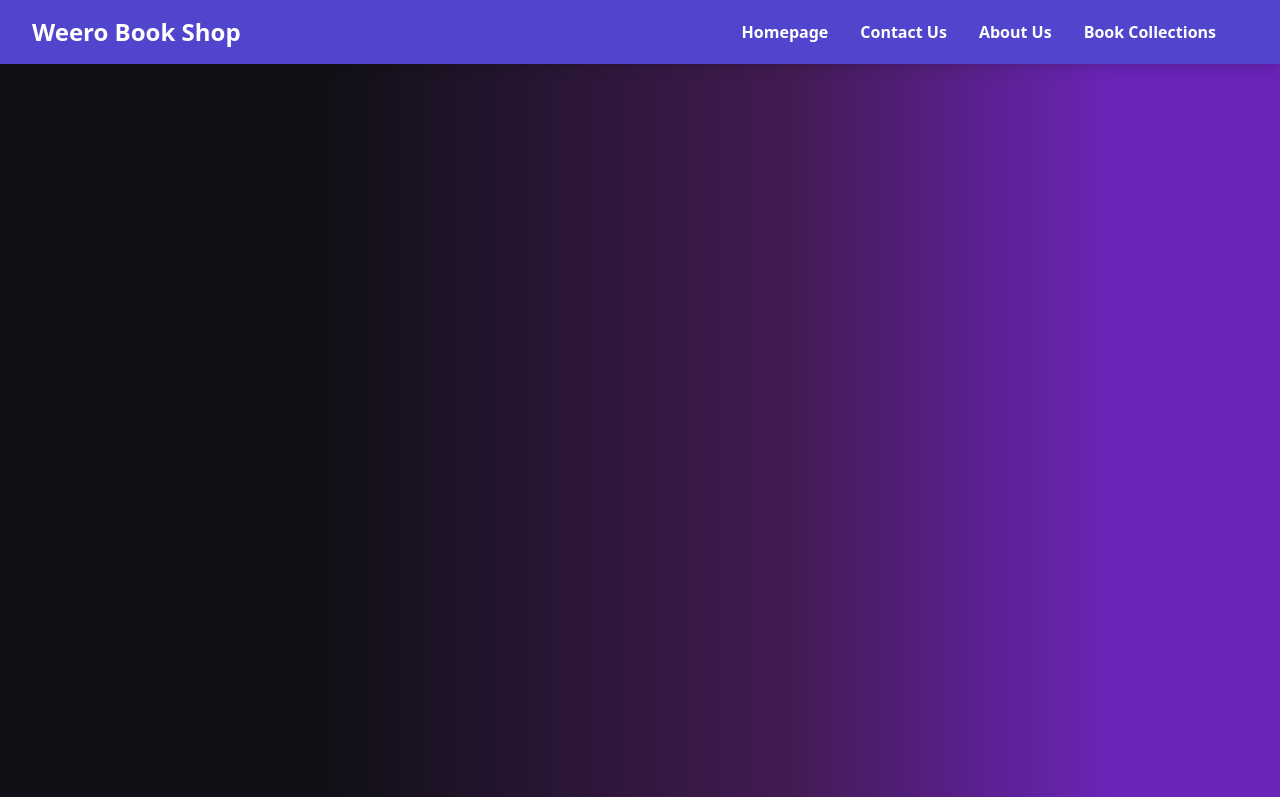
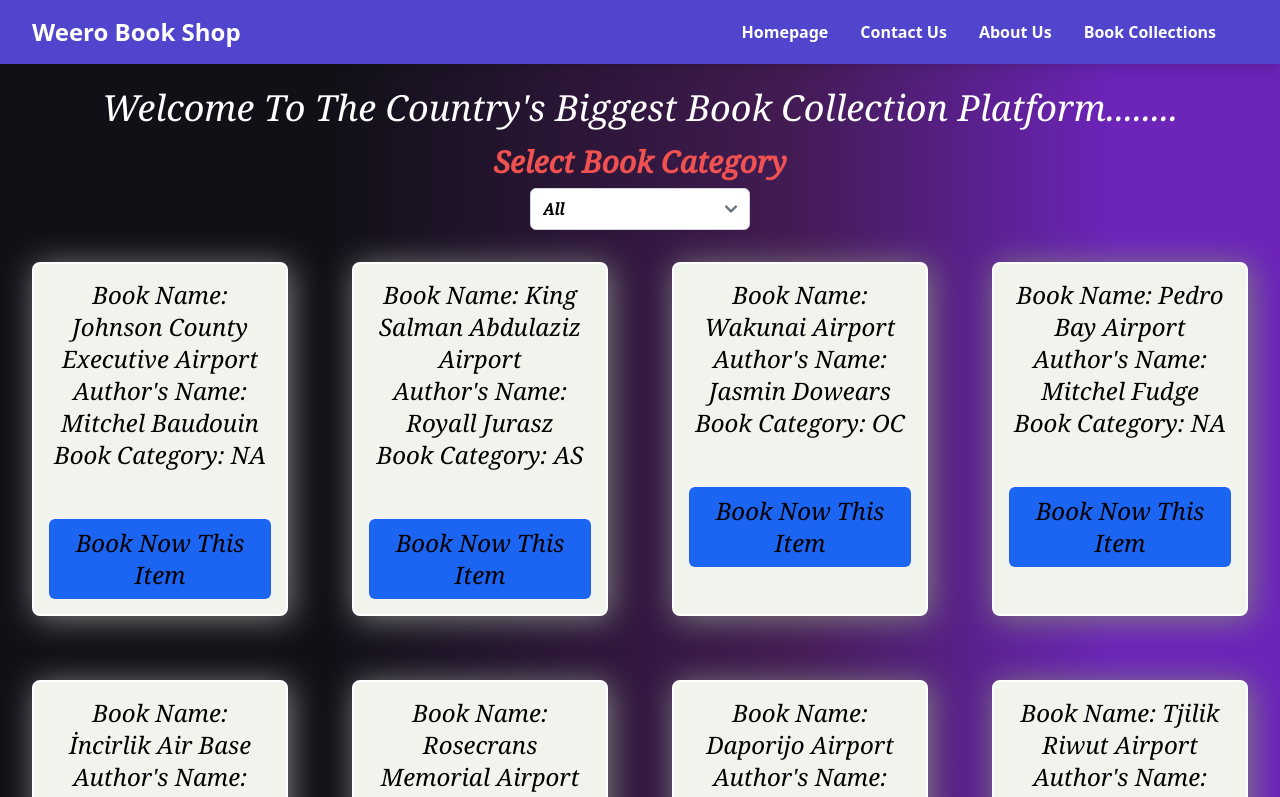
Before and after one commit to RazuAhmad/weero-digital-book-library, a React (Create React App) app: page /book_collections in a window 1280 px wide. Shown: the top 797 px of the page. Built offline with nearby package versions, Linux system fonts and the light colour scheme.

Commit message:
completed

```diff
--- a/src/App.js
+++ b/src/App.js
@@ -4,6 +4,8 @@ import Navbar from './Components/Navbar/Navbar'
 import ContactUs from './Components/ContactUs/ContactUs'
 import { Route, Routes } from 'react-router-dom'
 import HomePage from './Components/HomePage/HomePage'
+import BooksCollection from './Components/BooksCollection/BooksCollection'
+import BookingPage from './Components/BookingPage/BookingPage'
 
 
 function App() {
@@ -14,6 +16,8 @@ function App() {
       <Routes>
      <Route path='/' element={<HomePage/>} />
         <Route path='/contact_us' element={<ContactUs/>} />
+        <Route path='/book_collections' element={<BooksCollection/>} />
+        <Route path='/booking_page/:id' element={<BookingPage/>}  />
       </Routes>
     </div>
   )
--- /dev/null
+++ b/src/Components/BookingPage/BookingPage.js
@@ -0,0 +1,20 @@
+import React from 'react'
+import { useParams } from 'react-router-dom'
+import fakeData from "../../fakeData/fakeData.json";
+
+function BookingPage(props) {
+    const {id}=useParams();
+
+const selectedItem=fakeData.find((element)=>element.stringifyId===id);
+console.log(selectedItem);
+  return (
+    <div className='text-white '>
+        <h1 className="text-6xl text-center">Your Booking Item Id: {id}</h1>
+        <h1 className='text-5xl text-center'>Welcome to the Booking Page</h1>
+
+        <h2 className='text-center text-2xl'>This is where from you can book this item.</h2>
+    </div>
+  )
+}
+
+export default BookingPage
--- a/src/Components/BooksCollection/BooksCollection.css
+++ b/src/Components/BooksCollection/BooksCollection.css
@@ -0,0 +1,10 @@
+
+
+.singleBookItem{
+    box-shadow: 3px 3px 32px gray;
+  margin: 32px;
+  padding: 15px;
+  text-align: center;
+  border-radius: 8px;
+  background-color: #f1f4ed;
+}
--- a/src/Components/BooksCollection/BooksCollection.js
+++ b/src/Components/BooksCollection/BooksCollection.js
@@ -0,0 +1,64 @@
+import React from 'react'
+import "./BooksCollection.css"
+import fakeDatas from "../../fakeData/fakeData.json";
+import { Link } from 'react-router-dom';
+
+
+
+function BooksCollection() {
+
+  const categoryHandler=(e)=>{
+console.log(e.target.value);
+
+
+  }
+
+  return (
+    <div className='textHeader_font'>
+        <h1 className='text-white text-4xl text-center mt-6'>Welcome To The Country's Biggest Book Collection Platform........</h1>
+
+        <div className='flex flex-col items-center text-center text-white text-xl font-bold mt-4'>
+         <p className='text-red-500 text-3xl mb-2'>
+          Select Book Category
+         </p>
+
+         <p className='text-black '>
+         <select
+         onChange={categoryHandler}
+            className='class="text-2xl w-full block px-3 py-2 border border-gray-300 bg-white rounded-md shadow-sm focus:outline-none focus:ring-indigo-500 focus:border-indigo-500 '
+            id="currency"
+          >
+            <option value="all">All</option>
+            <option value="self help">Self help</option>
+            <option value="Motivational">Motivational</option>
+            <option value="History">History</option>
+            <option value="Software development">Software development</option>
+          </select>
+         </p>
+
+
+        </div>
+
+          <div className='grid grid-cols-1 sm:grid-cols-2 md:grid-cols-3 lg:grid-cols-4 text-2xl'>
+
+            {
+              fakeDatas.map((item)=> <div className='border-2 border-solid border-white singleBookItem' key={item.id}>
+
+              <h1>Book Name: {item.bookName}</h1>
+          <h2>Author's Name: {item.author}</h2>
+          <h2>Book Category: {item.category}</h2>
+
+  <br />
+  <p className="mt-4"><Link to={`/booking_page/${item.id}`}><button className='bg-blue-600 rounded-md text-black px-6 py-2 hover:bg-black hover:text-white '>Book Now This Item</button></Link></p>
+              </div>)
+            }
+
+
+
+          </div>
+
+    </div>
+  )
+}
+
+export default BooksCollection
--- a/src/Components/Navbar/Navbar.js
+++ b/src/Components/Navbar/Navbar.js
@@ -64,7 +64,7 @@ function Navbar() {
               <Link to="/contact_us" onClick={() =>setIsOpen(false)} className="text-white hover:text-black hover:underline hover:underline-offset-4">Contact Us</Link>
               </p>
             <p className='mb-2'>
-              <Link to="/booking_page" onClick={() =>setIsOpen(false)}  className="text-white hover:text-black hover:underline hover:underline-offset-6">Booking page</Link>
+              <Link to="/about_us" onClick={() =>setIsOpen(false)}  className="text-white hover:text-black hover:underline hover:underline-offset-6">About Us</Link>
               </p>
             <p className='mb-2'>
               <Link to="/book_collections" onClick={() =>setIsOpen(false)} className="text-white hover:text-black hover:underline hover:underline-offset-4">Book Collections</Link>
```
Also changed, not shown: src/fakeData/fakeData.json (line endings or trailing spaces).
